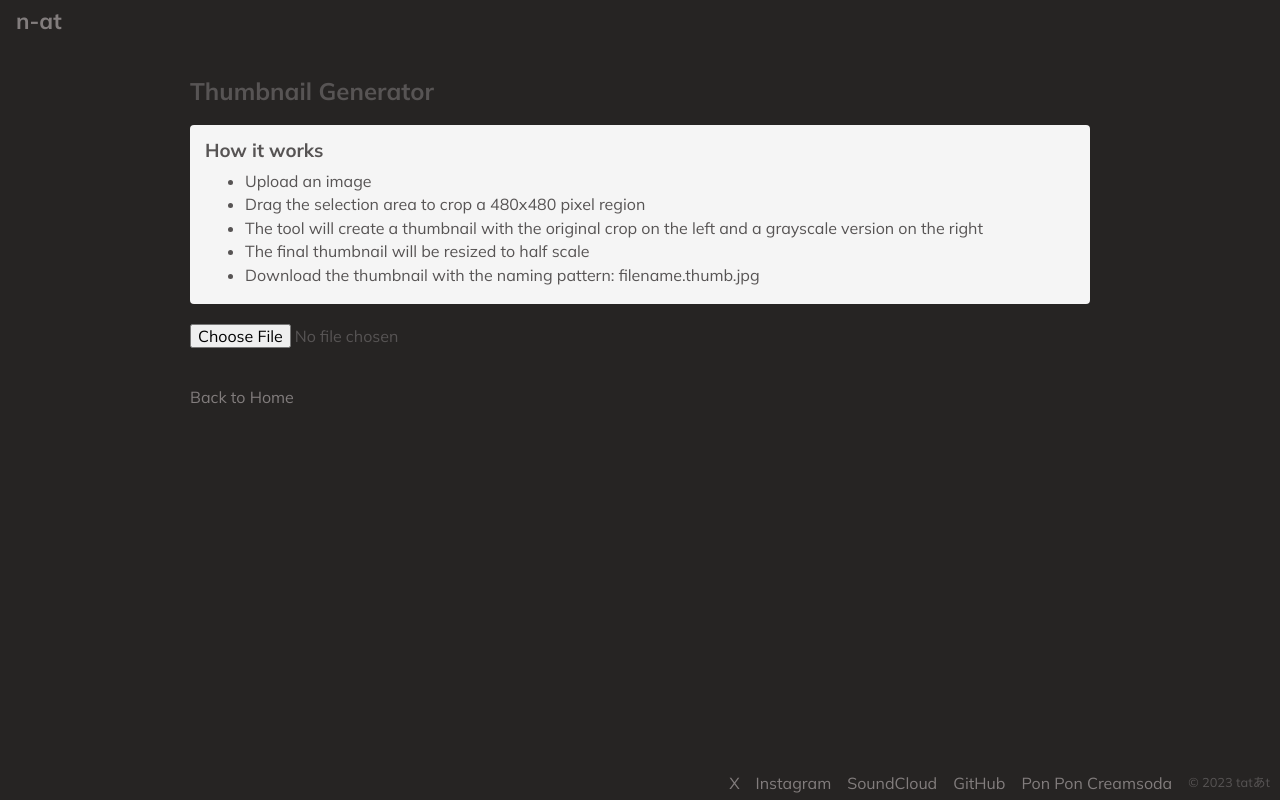
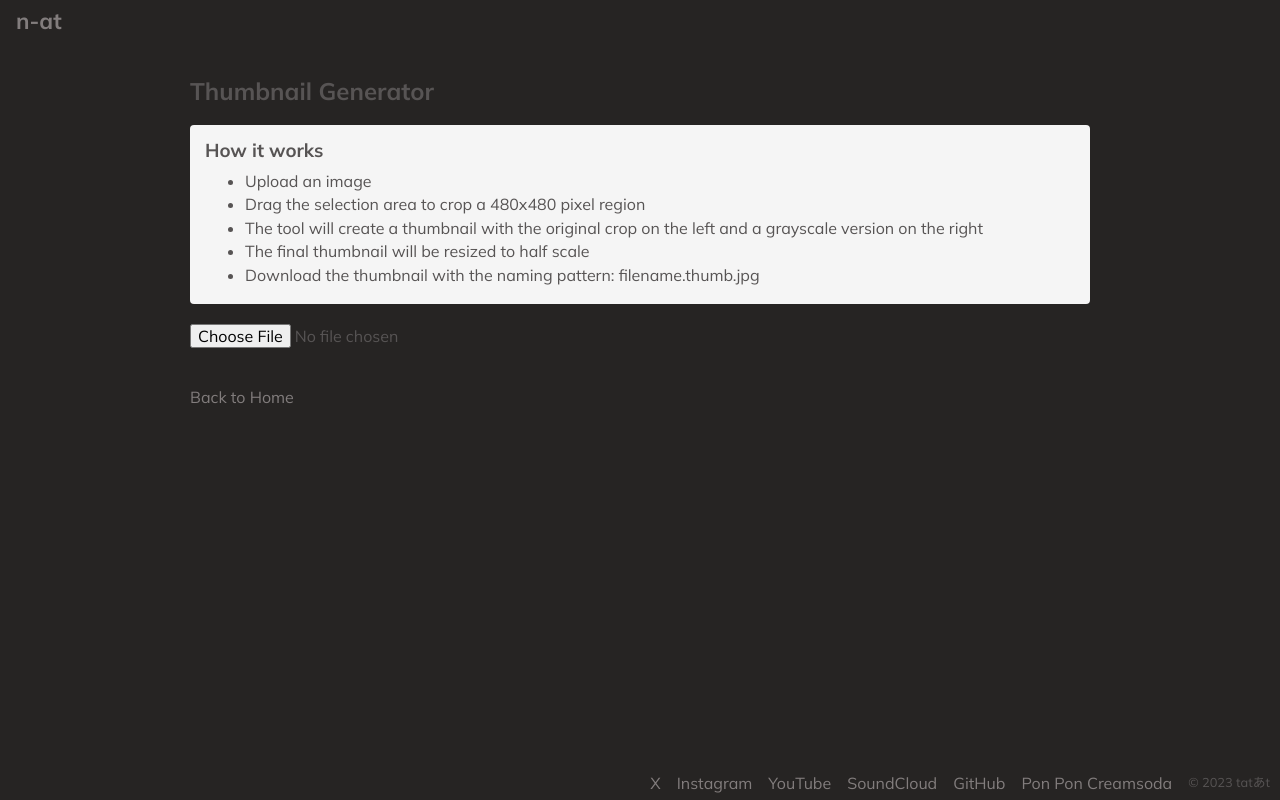
Before and after one commit to tatat/n-at.me, a Next.js app: page /tools/thumbnails in a window 1280 px wide. Built offline with nearby package versions, Linux system fonts and the light colour scheme.

Commit message:
feat: Add YouTube link to footer

```diff
--- a/src/components/footer.tsx
+++ b/src/components/footer.tsx
@@ -56,6 +56,11 @@ export function Footer({ className }: FooterProps) {
           </Link>
         </li>
         <li>
+          <Link rel="noopener noreferrer" target="_blank" href="https://www.youtube.com/@t-at-at">
+            YouTube
+          </Link>
+        </li>
+        <li>
           <Link rel="noopener noreferrer" target="_blank" href="https://soundcloud.com/tataaat">
             SoundCloud
           </Link>
```
